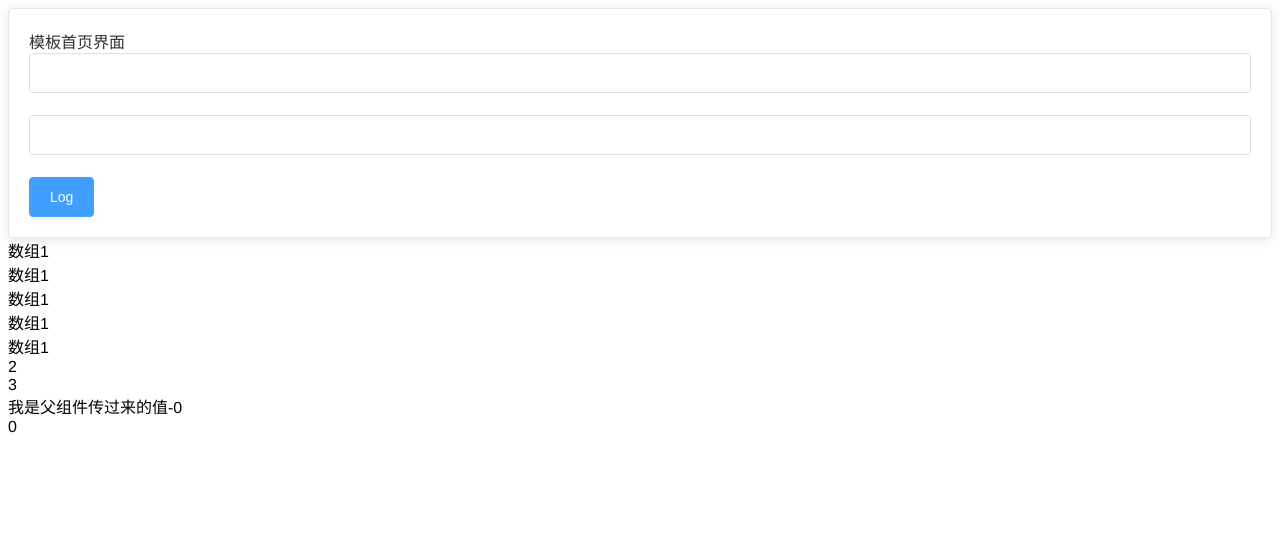
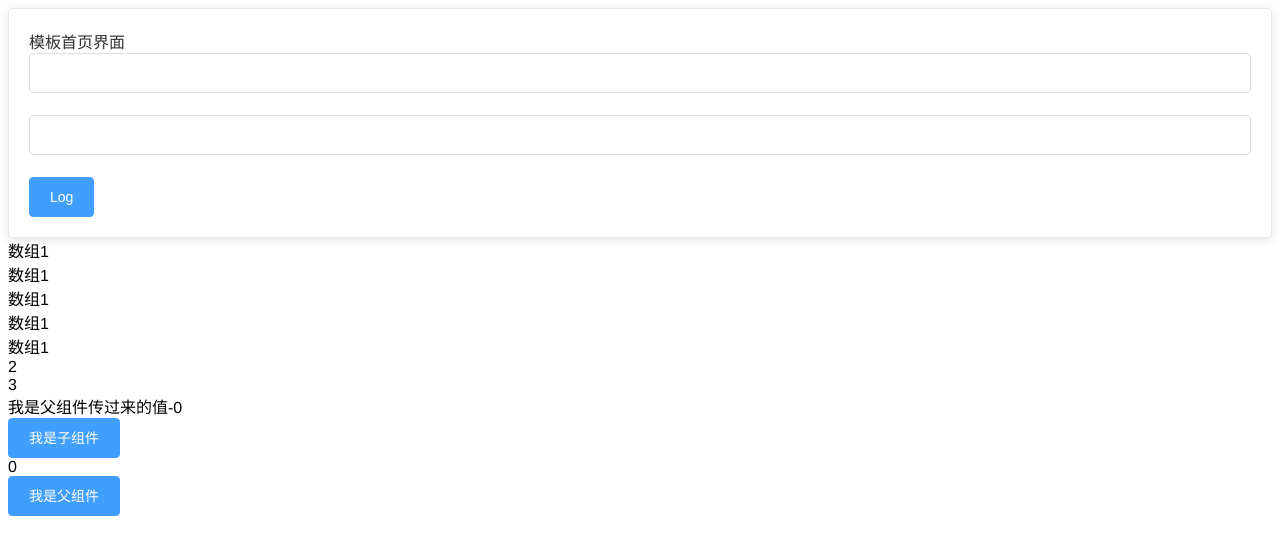
Before and after one commit to Sgxj-nb/Vue3.0, a Vue app in the folder vite-project/: page / in a window 1280 px wide. Shown: the top 554 px of the page. Built offline with nearby package versions, Linux system fonts and the light colour scheme.

Commit message:
新增父组件调取父组件方法

```diff
--- a/vite-project/package.json
+++ b/vite-project/package.json
@@ -6,11 +6,13 @@
     "serve": "vite preview"
   },
   "dependencies": {
+    "axios": "^0.21.1",
     "element-plus": "^1.0.2-beta.48",
     "eslint": "^7.29.0",
     "eslint-define-config": "^1.0.8",
+    "qs": "^6.10.1",
     "vue": "^3.0.5",
-    "vue-router": "^4.0.9"
+    "vue-router": "^4.0.0-beta.9"
   },
   "devDependencies": {
     "@vitejs/plugin-legacy": "^1.4.1",
--- a/vite-project/src/Home.vue
+++ b/vite-project/src/Home.vue
@@ -28,10 +28,15 @@
 
   <!-- 测试组件传值 -->
   <div>
-    <Hie @shiwinfo="shiwinfo" :numaaa="num"></Hie>
+    <Hie ref="showifo" @shiwinfo="shiwinfo" :numaaa="num" @namess="names"></Hie>
   </div>
   <div>
     {{ num }}
+  </div>
+
+  <!-- 父组件调取子组件方法 -->
+  <div>
+    <el-button type="primary" @click="fuadd">我是父组件</el-button>
   </div>
 </template>
 <script lang="ts">
@@ -60,16 +65,30 @@ export default defineComponent({
       queryinfo.info = {};
     }
     let num = ref(0);
-    function shiwinfo(e: any) { // 捕获子组件点击事件传递过来的值
+    function shiwinfo(e: any) {
+      // 捕获子组件点击事件传递过来的值
       num.value = e.name; // 通过点击事件传值去子组件
       console.log(num.value);
     }
 
+    // 父组件调取子组件的方法
+    const showifo = ref(); // 类名必须和组件上的ref相同且是一个响应式数据(且暴露出去)
+    function fuadd() {
+      showifo.value.adinfo();
+    }
+
+    // 子组件需要调取的事件
+    function names() {
+      console.log('我是父组件但是我被子组件调用了');
+    }
     return {
       queryinfo,
       add,
       shiwinfo,
-      num
+      num,
+      names,
+      showifo,
+      fuadd
     };
   }
 });
--- a/vite-project/src/components/HelloWorld.vue
+++ b/vite-project/src/components/HelloWorld.vue
@@ -17,6 +17,7 @@ export default defineComponent({
   },
   setup: () => {
     const count = ref(0);
+
     return { count };
   }
 });
--- a/vite-project/src/views/Home.vue
+++ b/vite-project/src/views/Home.vue
@@ -6,6 +6,10 @@
   </div>
 
   <div>我是父组件传过来的值-{{ numaaa }}</div>
+  <!-- 子组件调取父组件的方法 -->
+  <div>
+    <el-button type="primary" @click="names">我是子组件</el-button>
+  </div>
 </template>
 <script lang="ts">
 import { reactive, defineComponent, ref } from 'vue';
@@ -30,9 +34,20 @@ export default defineComponent({
     function add(e: any) {
       context.emit('shiwinfo', { name: e.name });
     }
+    // 调取父组件的方法
+    function names() {
+      context.emit('namess');
+    }
+
+    // 父组件调取的事件
+    function adinfo() {
+      console.log('我是子组件', '我被父组件调用');
+    }
     return {
       info,
-      add
+      add,
+      names,
+      adinfo
     };
   }
 });
```
Also changed, not shown: vite-project/src/config/axios.ts (added, +28 -0 lines), vite-project/src/config/index.js (added, +10 -0 lines), 1 other file (tests, documents, lock files or other folders).
